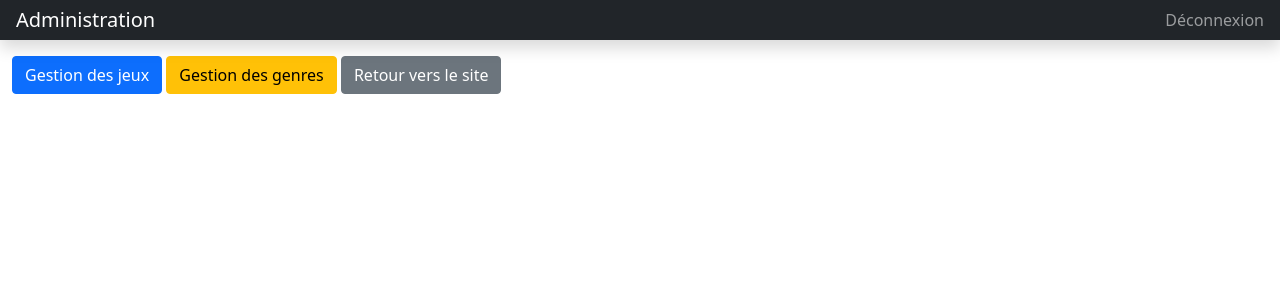
After one commit to Nandoby/ludotheque, a PHP site: page /admin/dashboard.php in a window 1280 px wide. The commit adds this page. Shown: the top 300 px of the page. Run offline with PHP 8.4, Linux system fonts and the light colour scheme; the visitor is signed in with stand-in values (Sample User, id 1).

Commit message:
création du dashboard

```diff
--- /dev/null
+++ b/admin/dashboard.php
@@ -0,0 +1,37 @@
+<?php
+    session_start();
+    if (!isset($_SESSION['login'])) {
+        header("LOCATION:index.php");
+    }
+    if (isset($_GET['deconnexion'])) {
+        session_destroy();
+        header("LOCATION:index.php");
+    }
+?>
+
+<!DOCTYPE html>
+<html lang="fr">
+<head>
+    <meta charset="UTF-8">
+    <meta http-equiv="X-UA-Compatible" content="IE=edge">
+    <meta name="viewport" content="width=device-width, initial-scale=1.0">
+    <title>Administration | Dashboard</title>
+    <link href="https://cdn.jsdelivr.net/npm/bootstrap@5.1.1/dist/css/bootstrap.min.css" rel="stylesheet"
+          integrity="sha384-F3w7mX95PdgyTmZZMECAngseQB83DfGTowi0iMjiWaeVhAn4FJkqJByhZMI3AhiU" crossorigin="anonymous">
+</head>
+<body>
+    <header class="navbar navbar-dark sticky-top bg-dark flex-md-nowrap p-0 shadow">
+        <a class="navbar-brand col-md-3 col-lg-2 me-0 px-3" href="#">Administration</a>
+        <div class="navbar-nav">
+            <div class="nav-item text-nowrap">
+                <a class="nav-link px-3" href="dashboard.php?deconnexion=ok">Déconnexion</a>
+            </div>
+        </div>
+    </header>
+    <div class="container-fluid">
+        <a class="btn btn-primary mt-3" href="games.php">Gestion des jeux</a>
+        <a class="btn btn-warning mt-3" href="genres.php">Gestion des genres</a>
+        <a class="btn btn-secondary mt-3" href="../index.php" target="_blank">Retour vers le site</a>
+    </div>
+</body>
+</html>
--- a/admin/index.php
+++ b/admin/index.php
@@ -51,4 +51,3 @@
     <input class="btn btn-primary mt-3" type="submit" value="Connexion">
 </form>
 </body>
-</html>
```
